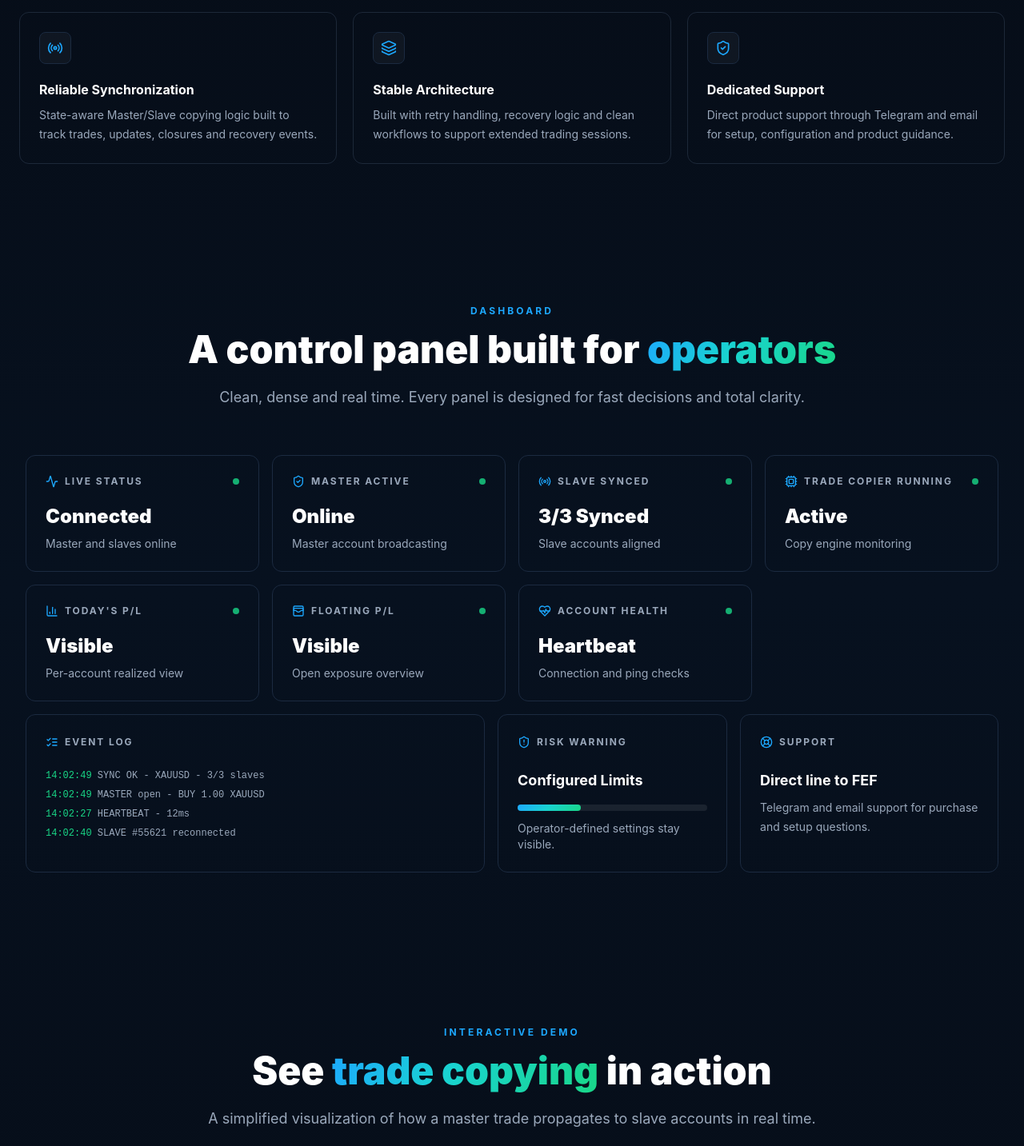
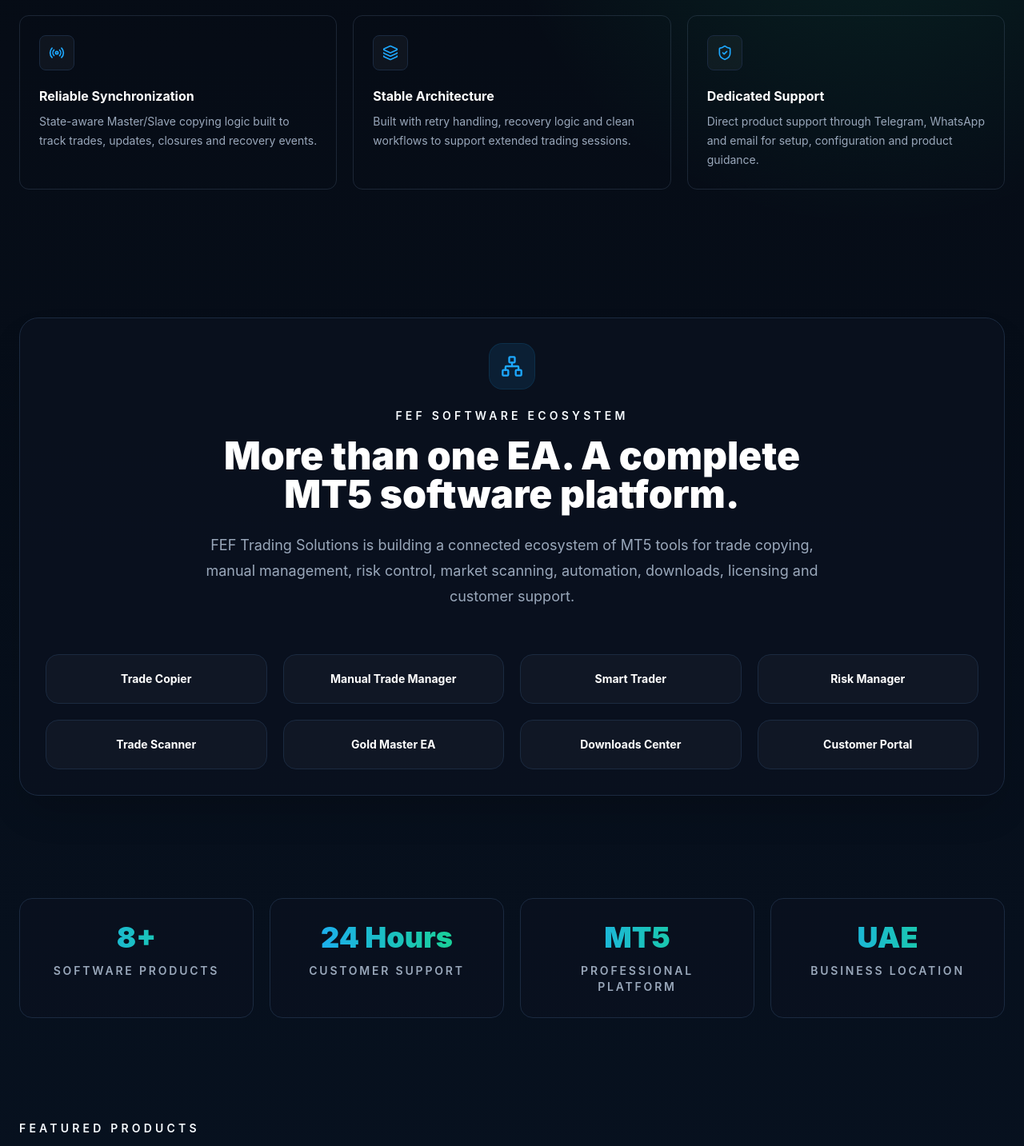
Before and after one commit to riyazu00-coder/fef-trading-solutions-website, a Next.js app: page / in a window 1280 px wide. Shown: the part 1364-2797 px from the top of the page at 80% size. Built offline with nearby package versions, Linux system fonts and the light colour scheme.

Commit message:
Homepage V3 with ecosystem stats and featured products

```diff
--- a/app/globals.css
+++ b/app/globals.css
@@ -153,3 +153,46 @@ textarea {
     transition-duration: 0.01ms !important;
   }
 }
+.premium-card {
+  transition:
+    transform 220ms ease,
+    border-color 220ms ease,
+    background 220ms ease,
+    box-shadow 220ms ease;
+}
+
+.premium-card:hover {
+  transform: translateY(-6px);
+  border-color: rgba(34, 211, 238, 0.45);
+  background: rgba(255, 255, 255, 0.045);
+  box-shadow: 0 20px 60px rgba(0, 0, 0, 0.35);
+}
+
+.premium-glow {
+  position: relative;
+  overflow: hidden;
+}
+
+.premium-glow::before {
+  content: "";
+  position: absolute;
+  inset: -1px;
+  opacity: 0;
+  background: linear-gradient(
+    120deg,
+    rgba(56, 189, 248, 0.25),
+    rgba(16, 185, 129, 0.18),
+    transparent
+  );
+  transition: opacity 220ms ease;
+  pointer-events: none;
+}
+
+.premium-glow:hover::before {
+  opacity: 1;
+}
+
+.premium-glow > * {
+  position: relative;
+  z-index: 1;
+}
--- a/app/page.tsx
+++ b/app/page.tsx
@@ -2,14 +2,13 @@ import {
   Activity,
   ArrowRight,
   BadgeCheck,
-  Bolt,
   Building2,
-  CheckCircle2,
   Cpu,
   Layers3,
+  Network,
   Radio,
   ShieldCheck,
-  Zap
+  Zap,
 } from "lucide-react";
 import { ButtonLink } from "@/components/ButtonLink";
 import { CTASection } from "@/components/CTASection";
@@ -19,40 +18,58 @@ import { HeroVisual } from "@/components/HeroVisual";
 import { ProductCard } from "@/components/ProductCard";
 import { RiskWarning } from "@/components/RiskWarning";
 import { TradeCopyDemo } from "@/components/TradeCopyDemo";
-import { brand, copierFeatures, products } from "@/lib/site-data";
+import { brand, products } from "@/lib/site-data";
 
 const whyItems = [
   {
     title: "High Performance",
-    description: "Optimized synchronization workflows designed for fast, stable and efficient multi-account trade copying.",
+    description:
+      "Optimized synchronization workflows designed for fast, stable and efficient multi-account trade copying.",
     icon: <Zap className="h-5 w-5" />,
   },
   {
     title: "Professional Software",
-    description: "Clean interfaces, structured dashboards and practical tools built for serious MetaTrader 5 users.",
+    description:
+      "Clean interfaces, structured dashboards and practical tools built for serious MetaTrader 5 users.",
     icon: <Cpu className="h-5 w-5" />,
   },
   {
     title: "Multi-Broker Ready",
-    description: "Designed to work across different MT5 brokers, account types and symbol naming conditions.",
+    description:
+      "Designed to work across different MT5 brokers, account types and symbol naming conditions.",
     icon: <Building2 className="h-5 w-5" />,
   },
   {
     title: "Reliable Synchronization",
-    description: "State-aware Master/Slave copying logic built to track trades, updates, closures and recovery events.",
+    description:
+      "State-aware Master/Slave copying logic built to track trades, updates, closures and recovery events.",
     icon: <Radio className="h-5 w-5" />,
   },
   {
     title: "Stable Architecture",
-    description: "Built with retry handling, recovery logic and clean workflows to support extended trading sessions.",
+    description:
+      "Built with retry handling, recovery logic and clean workflows to support extended trading sessions.",
     icon: <Layers3 className="h-5 w-5" />,
   },
   {
     title: "Dedicated Support",
-    description: "Direct product support through Telegram and email for setup, configuration and product guidance.",
+    description:
+      "Direct product support through Telegram, WhatsApp and email for setup, configuration and product guidance.",
     icon: <ShieldCheck className="h-5 w-5" />,
   },
 ];
+
+const ecosystemItems = [
+  "Trade Copier",
+  "Manual Trade Manager",
+  "Smart Trader",
+  "Risk Manager",
+  "Trade Scanner",
+  "Gold Master EA",
+  "Downloads Center",
+  "Customer Portal",
+];
+
 export default function HomePage() {
   return (
     <main className="relative overflow-hidden">
@@ -76,7 +93,10 @@ export default function HomePage() {
           </p>
 
           <div className="mt-8 flex flex-wrap gap-3">
-        <ButtonLink href="/contact" icon={<ArrowRight className="h-4 w-4" />}>
+            <ButtonLink
+              href="/contact"
+              icon={<ArrowRight className="h-4 w-4" />}
+            >
               Buy Now
             </ButtonLink>
             <ButtonLink href="/products" variant="secondary">
@@ -89,10 +109,12 @@ export default function HomePage() {
               <BadgeCheck className="mb-3 h-5 w-5 text-electric" />
               Low-latency engine
             </div>
+
             <div>
               <ShieldCheck className="mb-3 h-5 w-5 text-electric" />
               Multi-broker ready
             </div>
+
             <div>
               <Activity className="mb-3 h-5 w-5 text-electric" />
               Real-time sync
@@ -102,6 +124,7 @@ export default function HomePage() {
 
         <HeroVisual />
       </section>
+
       <section className="mx-auto max-w-7xl px-6 py-20">
         <div className="mb-10">
           <p className="text-sm font-semibold uppercase tracking-[0.3em] text-emerald-400">
@@ -124,6 +147,97 @@ export default function HomePage() {
         </div>
       </section>
 
+      <section className="mx-auto max-w-7xl px-6 py-20">
+        <div className="rounded-3xl border border-line bg-panel/70 p-8 shadow-2xl shadow-black/20">
+          <div className="mx-auto max-w-3xl text-center">
+            <div className="mx-auto grid h-14 w-14 place-items-center rounded-2xl bg-electric/10 text-electric ring-1 ring-electric/20">
+              <Network className="h-7 w-7" />
+            </div>
+
+            <p className="mt-6 text-sm font-semibold uppercase tracking-[0.3em] text-emerald-400">
+              FEF Software Ecosystem
+            </p>
+
+            <h2 className="mt-4 text-3xl font-black text-white md:text-5xl">
+              More than one EA. A complete MT5 software platform.
+            </h2>
+
+            <p className="mt-6 text-lg leading-8 text-steel">
+              FEF Trading Solutions is building a connected ecosystem of MT5
+              tools for trade copying, manual management, risk control, market
+              scanning, automation, downloads, licensing and customer support.
+            </p>
+          </div>
+
+          <div className="mt-14 grid gap-5 md:grid-cols-2 lg:grid-cols-4">
+            {ecosystemItems.map((item) => (
+              <div
+                key={item}
+                className="premium-card premium-glow rounded-2xl border border-line bg-white/[0.03] p-5 text-center"
+              >
+                <p className="text-sm font-bold text-white">{item}</p>
+              </div>
+            ))}
+          </div>
+        </div>
+      </section>
+
+      <section className="mx-auto max-w-7xl px-6 py-12">
+        <div className="grid gap-5 md:grid-cols-2 lg:grid-cols-4">
+          {[
+            { value: "8+", label: "Software Products" },
+            { value: "24 Hours", label: "Customer Support" },
+            { value: "MT5", label: "Professional Platform" },
+            { value: "UAE", label: "Business Location" },
+          ].map((stat) => (
+            <div
+              key={stat.label}
+              className="premium-card premium-glow rounded-2xl border border-line bg-panel/70 p-7 text-center"
+            >
+              <p className="bg-gradient-to-r from-electric to-emerald bg-clip-text text-4xl font-black text-transparent">
+                {stat.value}
+              </p>
+              <p className="mt-3 text-sm font-semibold uppercase tracking-[0.2em] text-steel">
+                {stat.label}
+              </p>
+            </div>
+          ))}
+        </div>
+      </section>
+
+      <section className="mx-auto max-w-7xl px-6 py-20">
+        <div className="mb-10 flex flex-col justify-between gap-4 md:flex-row md:items-end">
+          <div>
+            <p className="text-sm font-semibold uppercase tracking-[0.3em] text-emerald-400">
+              Featured Products
+            </p>
+            <h2 className="mt-4 text-3xl font-black text-white md:text-5xl">
+              Professional MT5 software built for real trading operations
+            </h2>
+            <p className="mt-5 max-w-2xl text-steel">
+              Explore the main FEF Trading Solutions products available now and
+              in development for the MetaTrader 5 ecosystem.
+            </p>
+          </div>
+
+          <ButtonLink href="/products" variant="secondary">
+            View All Products
+          </ButtonLink>
+        </div>
+
+        <div className="grid gap-5 md:grid-cols-2 lg:grid-cols-4">
+          {products.slice(0, 4).map((product, index) => (
+            <ProductCard
+              key={product.name}
+              name={product.name}
+              status={product.status}
+              description={product.description}
+              index={index}
+            />
+          ))}
+        </div>
+      </section>
+
       <DashboardPreview />
       <TradeCopyDemo />
       <RiskWarning />
--- a/components/FeatureCard.tsx
+++ b/components/FeatureCard.tsx
@@ -8,10 +8,18 @@ type FeatureCardProps = {
 
 export function FeatureCard({ title, description, icon }: FeatureCardProps) {
   return (
-    <article className="premium-border rounded-xl bg-panel/72 p-6">
-      <div className="grid h-10 w-10 place-items-center rounded-lg border border-line bg-white/[0.04] text-electric">{icon}</div>
-      <h2 className="mt-5 text-base font-bold text-white">{title}</h2>
-      <p className="mt-2 text-sm leading-6 text-steel">{description}</p>
+    <article className="group premium-card premium-glow premium-border rounded-xl bg-panel/72 p-6">
+      <div className="grid h-11 w-11 place-items-center rounded-lg border border-line bg-white/[0.04] text-electric transition duration-300 group-hover:scale-110 group-hover:border-electric/40 group-hover:bg-electric/10 group-hover:shadow-lg group-hover:shadow-electric/10">
+        {icon}
+      </div>
+
+      <h2 className="mt-5 text-base font-bold text-white transition duration-300 group-hover:text-electric">
+        {title}
+      </h2>
+
+      <p className="mt-2 text-sm leading-6 text-steel">
+        {description}
+      </p>
     </article>
   );
 }
```
Also changed, not shown: components/ProductCard.tsx (+39 -10 lines). Lines whose indentation alone changed are shown as unchanged.
